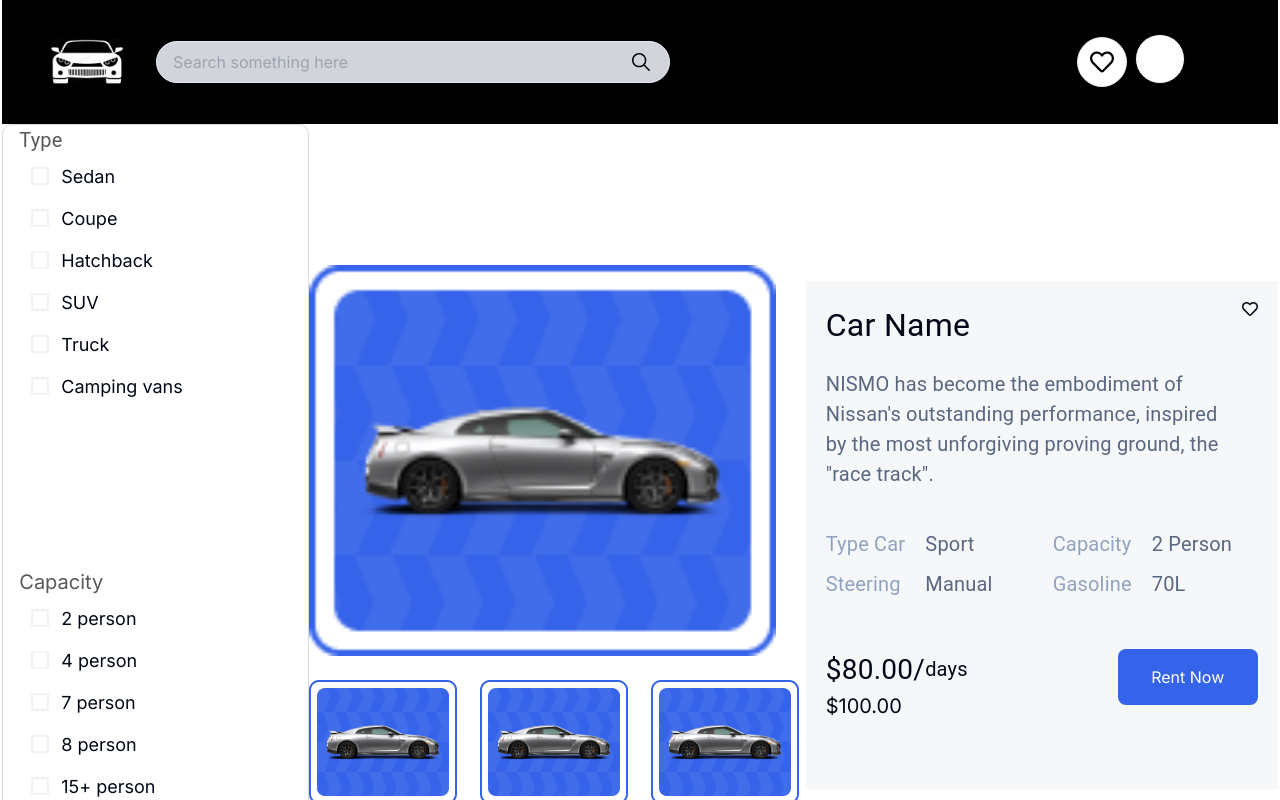
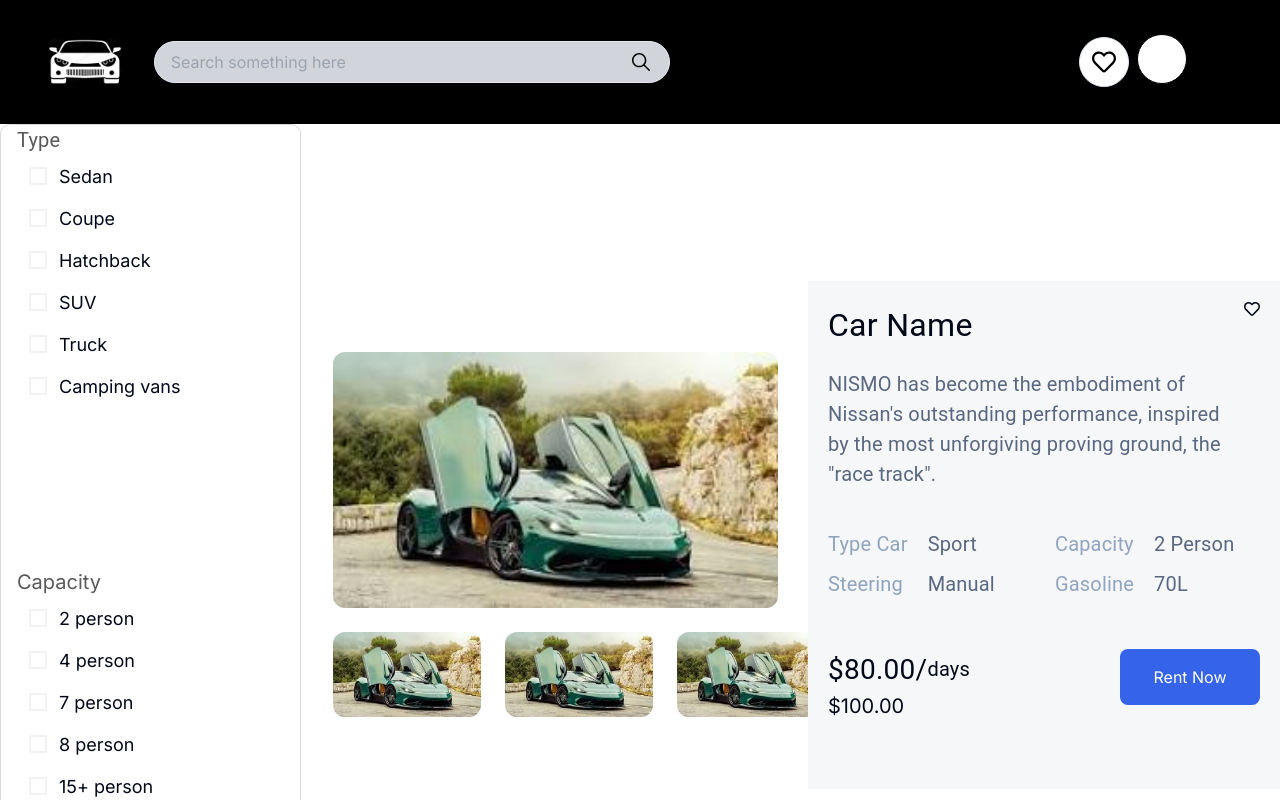
Before and after one commit to suiscode/teamoneproject, a Next.js app: page /carddetail in a window 1280 px wide. Shown: the top 800 px of the page. Built offline with nearby package versions, Linux system fonts and the light colour scheme.

Commit message:
testbilegt

```diff
--- a/src/app/carddetail/page.tsx
+++ b/src/app/carddetail/page.tsx
@@ -9,7 +9,7 @@
   return (
     <div>
       <Header />
-      <div className="flex justify-center w-full">
+      <div className="flex gap-[32px] justify-center items-center">
         <AllCategory />
         <CardDetail />
       </div>
--- a/src/app/components/CardDetail/CardDetail.tsx
+++ b/src/app/components/CardDetail/CardDetail.tsx
@@ -11,12 +11,36 @@
     >
       <Stack sx={{ gap: "24px" }}>
         <Stack>
-          <Image src="/car.png" alt="" width={492} height={360} />
+          <Image
+            src="/download.jpeg"
+            alt=""
+            width={492}
+            height={360}
+            className="rounded-xl"
+          />
         </Stack>
-        <Stack direction="row" sx={{ gap: "23px" }}>
-          <Image src="/car.png" alt="" width={148} height={124} />
-          <Image src="/car.png" alt="" width={148} height={124} />
-          <Image src="/car.png" alt="" width={148} height={124} />
+        <Stack direction="row" sx={{ gap: "24px" }}>
+          <Image
+            src="/download.jpeg"
+            alt=""
+            width={148}
+            height={124}
+            className="rounded-xl"
+          />
+          <Image
+            src="/download.jpeg"
+            alt=""
+            width={148}
+            height={124}
+            className="rounded-xl"
+          />
+          <Image
+            src="/download.jpeg"
+            alt=""
+            width={148}
+            height={124}
+            className="rounded-xl"
+          />
         </Stack>
       </Stack>
 
```
Also changed, not shown: public/download.jpeg (added).
